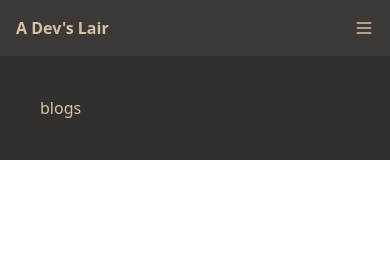
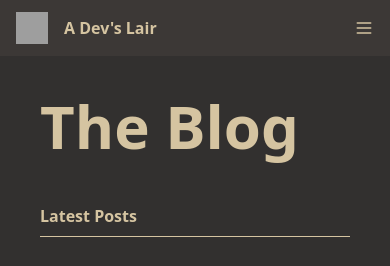
Before and after one commit to urielbravo/my_django_web, a Django app: page /blog/ in a window 390 px wide. Shown: the top 266 px of the page. Before the commit the page ends 160 px from the top, so only its background shows below. Run offline with Django 3.2, Linux system fonts and the light colour scheme; some libraries are stand-ins or nearby versions; grey boxes are pictures that could not be loaded.

Commit message:
added the blog design and a logo to the navbar

```diff
--- a/templates/base.html
+++ b/templates/base.html
@@ -46,14 +46,30 @@
       }
     }
   </script>
+  <style type="text/tailwindcss">
+    .card {
+      @apply bg-gruvBg1 rounded overflow-hidden shadow-md shadow-gruvBg1 relative
+    }
+
+    .badge {
+      @apply bg-gruvBg1 text-xs font-bold rounded-full p-2 absolute top-0 ml-2 mt-2
+    }
+
+    .side-nav-link {
+      @apply block py-2.5 px-4 rounded transition duration-200 hover:bg-gruvBg3 hover:text-gruvFg0
+    }
+  </style>
 </head>
 
 <body class="text-gruvFg2">
   <div class="relative min-h-screen md:flex">
     <!-- mobile menu bar -->
-    <div class="bg-gruvBg1 text-gruvFg2 flex justify-between md:hidden">
+    <div class="bg-gruvBg1 flex justify-between md:hidden">
       <!-- logo -->
-      <a href="#" class="block p-4 text-gruvFg2 font-bold">A Dev's Lair</a>
+      <div class="flex items-center px-4">
+        <img src="https://cdn4.iconfinder.com/data/icons/logos-and-brands/512/267_Python_logo-256.png" class="h-8 w-8" alt="Logo">
+        <span class="block p-4 font-bold">A Dev's Lair</span>
+      </div>
       <!-- mobile menu button -->
       <button id="mobile-menu-button" class="p-4 focus:outline-none focus:bg-gray-700">
         <svg xmlns="http://www.w3.org/2000/svg" class="h-5 w-5" fill="none" viewBox="0 0 24 24" stroke="currentColor">
@@ -64,26 +80,22 @@
 
     <!-- sidebar -->
     <div id="sidebar"
-      class="bg-gruvBg1 text-gruvFg2 w-64 space-y-6 py-7 px-2 absolute inset-y-0 left-0 transform -translate-x-full md:relative md:translate-x-0 transition duration-200 ease-in-out">
+      class="bg-gruvBg1 w-64 space-y-6 py-7 px-2 absolute z-10 inset-y-0 left-0 transform -translate-x-full md:relative md:translate-x-0 transition duration-200 ease-in-out">
       <!-- logo -->
-      <a href="#" class="text-gruvFg2 flex items-center space-x-2 px-4">
-        <img src="https://cdn4.iconfinder.com/data/icons/logos-and-brands/512/267_Python_logo-256.png" class="h-8 w-8"   id="rotate" alt="Logo">
-        <!-- <svg xmlns="http://www.w3.org/2000/svg" class="h-8 w-8" fill="none" viewBox="0 0 24 24" stroke="currentColor">
-          <path stroke-linecap="round" stroke-linejoin="round" stroke-width="2"
-            d="M9 12l2 2 4-4M7.835 4.697a3.42 3.42 0 001.946-.806 3.42 3.42 0 014.438 0 3.42 3.42 0 001.946.806 3.42 3.42 0 013.138 3.138 3.42 3.42 0 00.806 1.946 3.42 3.42 0 010 4.438 3.42 3.42 0 00-.806 1.946 3.42 3.42 0 01-3.138 3.138 3.42 3.42 0 00-1.946.806 3.42 3.42 0 01-4.438 0 3.42 3.42 0 00-1.946-.806 3.42 3.42 0 01-3.138-3.138 3.42 3.42 0 00-.806-1.946 3.42 3.42 0 010-4.438 3.42 3.42 0 00.806-1.946 3.42 3.42 0 013.138-3.138z" />
-        </svg> -->
+      <a href="#" class="flex items-center space-x-2 px-4">
+        <img src="https://cdn4.iconfinder.com/data/icons/logos-and-brands/512/267_Python_logo-256.png" class="h-8 w-8" id="rotate" alt="Logo">
         <span class="text-2xl font-extrabold">A Dev's Lair</span>
       </a>
       <!-- nav -->
       <nav>
         <a href="{% url 'portfolio' %}"
-          class="block py-2.5 px-4 rounded transition duration-200 hover:bg-gruvBg3 hover:text-gruvFg0">Home</a>
+          class="side-nav-link">Home</a>
         <a href="{% url 'blogs' %}"
-          class="block py-2.5 px-4 rounded transition duration-200 hover:bg-gruvBg3 hover:text-gruvFg0">Blog</a>
+          class="side-nav-link">Blog</a>
         <a href="#"
-          class="block py-2.5 px-4 rounded transition duration-200 hover:bg-gruvBg3 hover:text-gruvFg0">About Me</a>
+          class="side-nav-link">About Me</a>
         <a href="#"
-          class="block py-2.5 px-4 rounded transition duration-200 hover:bg-gruvBg3 hover:text-gruvFg0">Pricing</a>
+          class="side-nav-link">Contact</a>
       </nav>
     </div>
 
--- a/templates/blog/blogs.html
+++ b/templates/blog/blogs.html
@@ -1,5 +1,62 @@
 {% extends "base.html" %}
 
 {% block content %}
-    blogs
+<header>
+  <h2 class="text-6xl font-semibold">The Blog</h2>
+</header>
+<div>
+  <h4 class="font-bold mt-12 pb-2 border-b border-gruvFg2">Latest Posts</h4>
+
+  <div class="mt-8 grid lg:grid-cols-3 gap-10">
+    <!-- cards go here -->
+    <div class="card">
+      <img src="https://raw.githubusercontent.com/iamshaunjp/tailwind-tutorial/lesson-4/public/img/stew.jpg" alt="stew"
+        class="w-full h-32 sm:h-48 object-cover">
+      <div class="m-4">
+        <span class="font-bold">Mi primer post</span>
+        <span class="block text-sm">Category</span>
+      </div>
+      <div class="badge">
+        <svg xmlns="http://www.w3.org/2000/svg" class="w-5 inline-block" fill="none" viewBox="0 0 24 24"
+          stroke="currentColor">
+          <path stroke-linecap="round" stroke-linejoin="round" stroke-width="2"
+            d="M12 8v4l3 3m6-3a9 9 0 11-18 0 9 9 0 0118 0z" />
+        </svg>
+        <span>Python</span>
+      </div>
+    </div>
+    <div class="card">
+      <img src="https://raw.githubusercontent.com/iamshaunjp/tailwind-tutorial/lesson-13/public/img/noodles.jpg"
+        alt="noodles" class="w-full h-32 sm:h-48 object-cover">
+      <div class="m-4">
+        <span class="font-bold">Mi primer post</span>
+        <span class="block text-sm">Mi primer post en el blog</span>
+      </div>
+      <div class="badge">
+        <svg xmlns="http://www.w3.org/2000/svg" class="w-5 inline-block" fill="none" viewBox="0 0 24 24"
+          stroke="currentColor">
+          <path stroke-linecap="round" stroke-linejoin="round" stroke-width="2"
+            d="M12 8v4l3 3m6-3a9 9 0 11-18 0 9 9 0 0118 0z" />
+        </svg>
+        <span>Javascript</span>
+      </div>
+    </div>
+    <div class="card">
+      <img src="https://raw.githubusercontent.com/iamshaunjp/tailwind-tutorial/lesson-13/public/img/curry.jpg"
+        alt="curry" class="w-full h-32 sm:h-48 object-cover">
+      <div class="m-4">
+        <span class="font-bold">Sobre el blog</span>
+        <span class="block text-sm">Este blog fue hecho con varias tecnologias</span>
+      </div>
+      <div class="badge">
+        <svg xmlns="http://www.w3.org/2000/svg" class="w-5 inline-block" fill="none" viewBox="0 0 24 24"
+          stroke="currentColor">
+          <path stroke-linecap="round" stroke-linejoin="round" stroke-width="2"
+            d="M12 8v4l3 3m6-3a9 9 0 11-18 0 9 9 0 0118 0z" />
+        </svg>
+        <span>Youtube</span>
+      </div>
+    </div>
+  </div>
+</div>
 {% endblock %}
```
